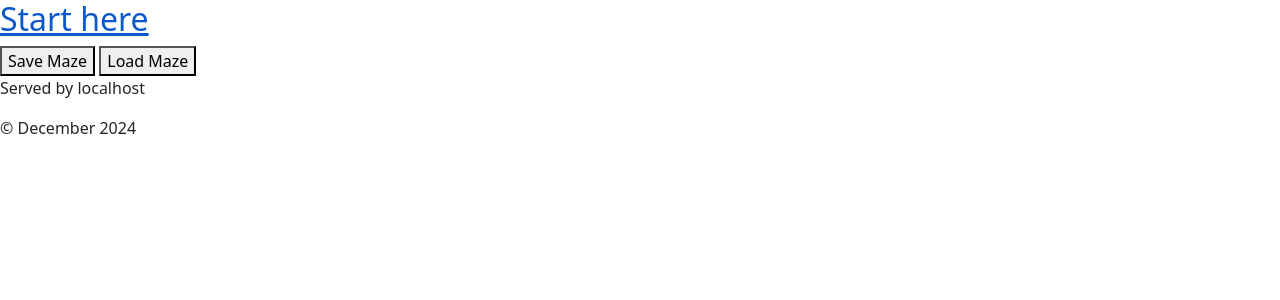
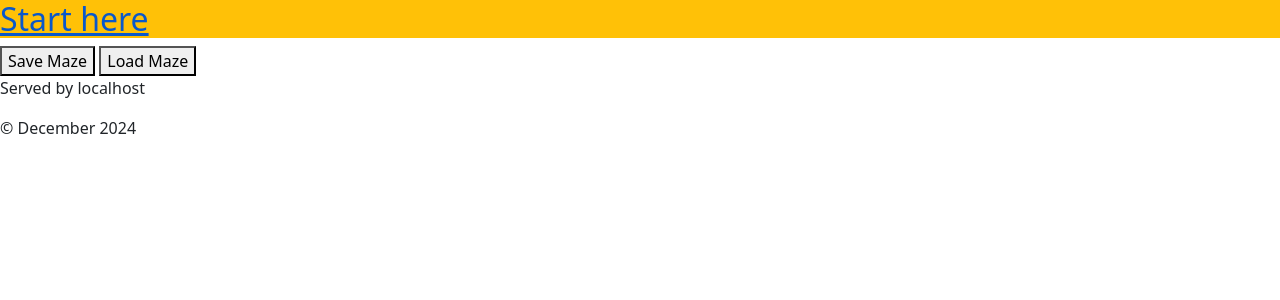
Before and after one commit to ErikPohl444/simple_server, a Flask app: page /child.html in a window 1280 px wide. Shown: the top 300 px of the page. Run offline with Flask 3, Linux system fonts and the light colour scheme.

Commit message:
added background color to start here

```diff
--- a/templates/child.html
+++ b/templates/child.html
@@ -4,8 +4,9 @@
   {{ super() }}
 {% endblock %}
 {% block content %}
-    <div class="jumbotron">
+    <div class="jumbotron-fluid bg-warning" >
     <h2><a href="http://127.0.0.1:8080/maze/{{maze.start_url}}">Start here</a></h2>
+    </div>
     <form method="POST" action="/child.html">
     <button type="submit" name="submit_button" value="save_maze">Save Maze</button>
     <button type="submit" name="submit_button" value="load_maze">Load Maze</button>
```
